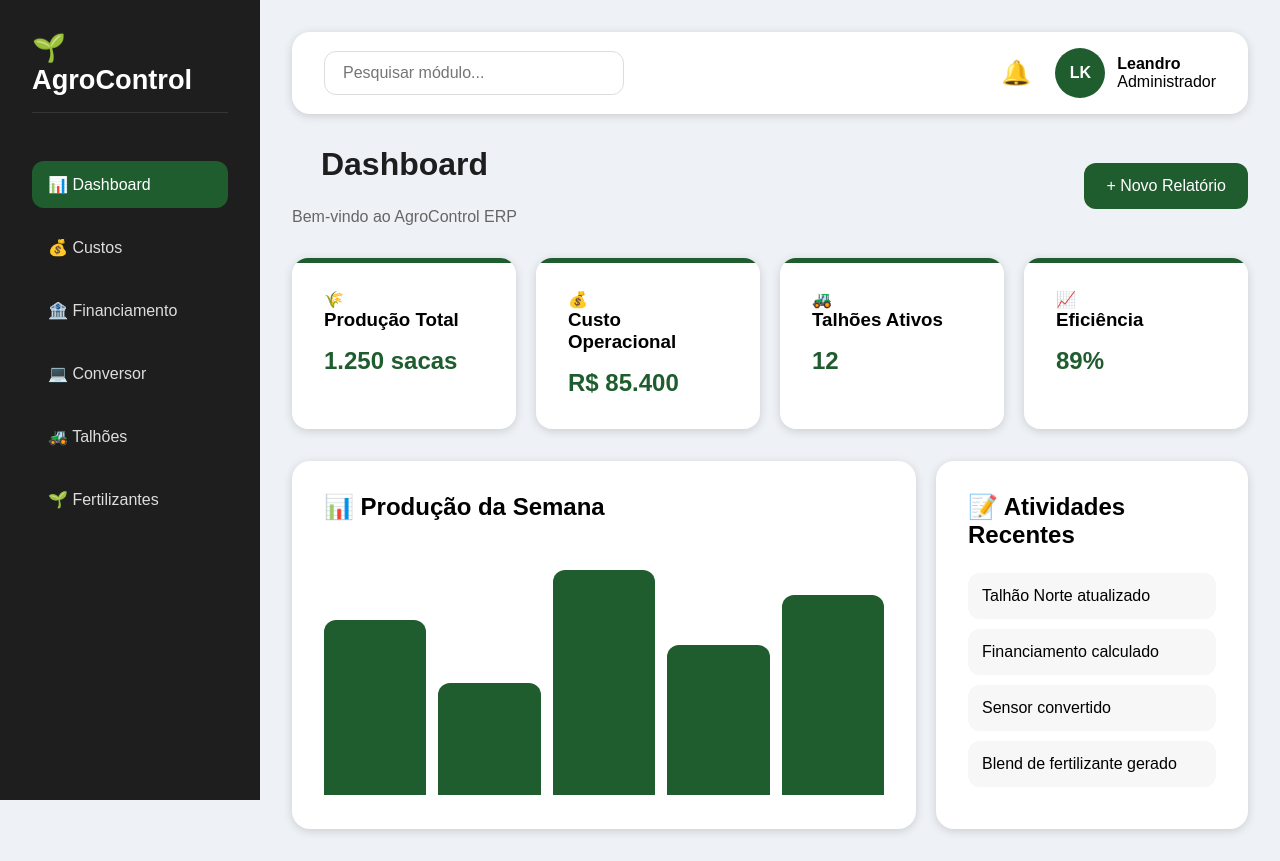
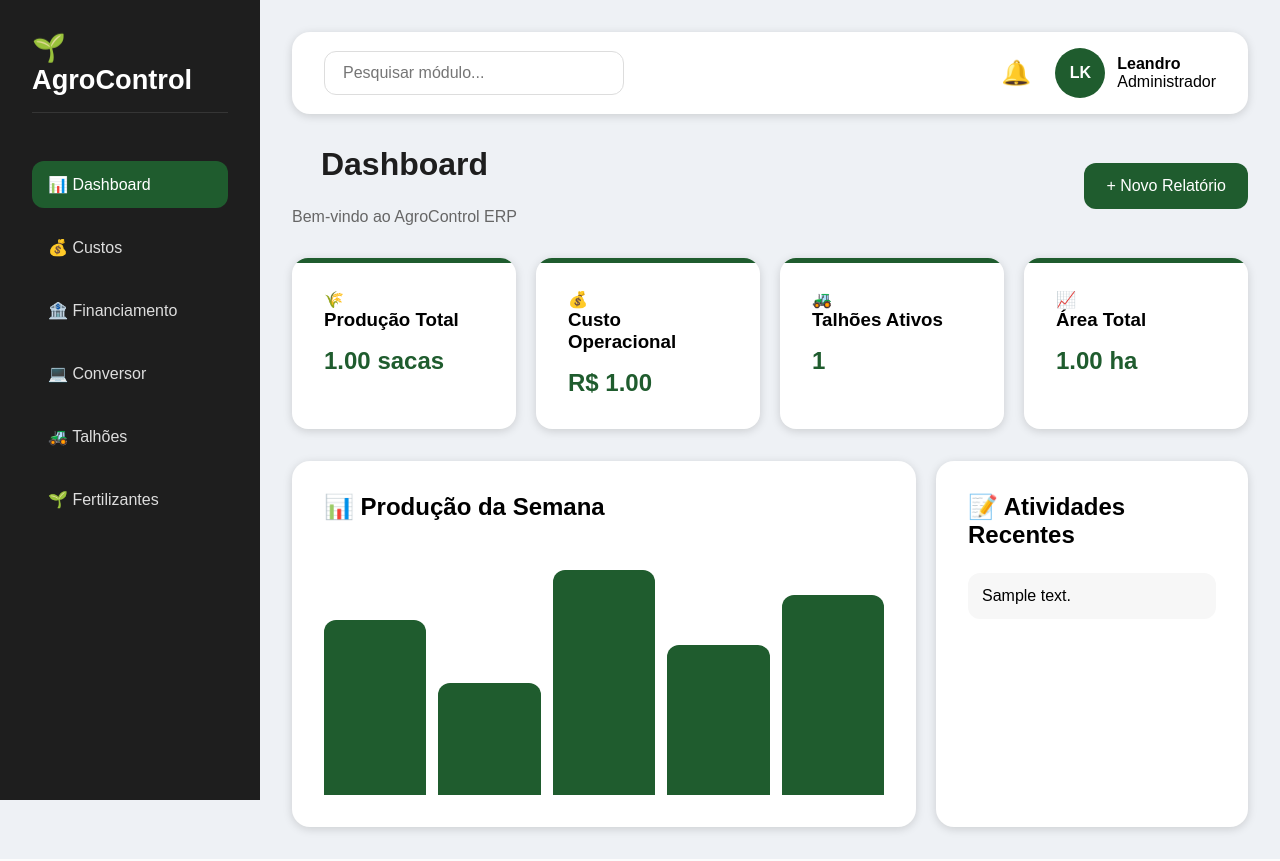
Before and after one commit to leandroklink/AgroCalc, a Flask app: page / in a window 1280 px wide. Run offline with Flask 3, Linux system fonts and the light colour scheme; tables that the repository leaves empty hold one stand-in row (values such as "Sample post").

Commit message:
Adicionando rotas para os cards do index.html e configurando exibição dos dados

```diff
--- a/app.py
+++ b/app.py
@@ -12,10 +12,7 @@ app = Flask(__name__) #criando aplicação Flask
 app.secret_key = '123456'
 database.criar_banco()
 
-#Rota principal (Dashboard)
-@app.route("/")
-def home():
-    return render_template("index.html")
+
 
 # página de custos
 @app.route('/custos', methods=['GET', 'POST'])
@@ -41,6 +38,9 @@ def custos():
                 qd,
                 resultado
             )
+            database.registrar_atividade(
+                f'Calculo realizado'
+                )
             flash(f'Cálculo salvo! Resultado: R$ {resultado}')
             return redirect(url_for('custos'))
 
@@ -67,6 +67,9 @@ def custos():
 def deletar_calculo():
     id = int(request.form.get('id'))
     database.deletar_calculo(id)
+    database.registrar_atividade(
+    f'Calculo deletado.'
+    )
     return redirect(url_for('custos'))
 
 
@@ -76,6 +79,7 @@ def deletar_calculo():
 @app.route('/editar-calculo/<int:id>')
 def editar_calculo(id):
     calculo = database.buscar_calculo_por_id(id)
+
     return render_template(
         'editar_calculo.html',
         calculo=calculo
@@ -100,7 +104,9 @@ def salvar_edicao():
         qd,
         resultado
     )
-
+    database.registrar_atividade(
+    f'Calculo atualizado'
+    )
     return redirect(url_for('custos'))
 
 
@@ -158,6 +164,9 @@ def financiamento():
                     amortizacao_mes,
                     saldo
                 ))
+            database.registrar_atividade(
+            'Financiamento calculado'
+            )
 
             return render_template(
                 'financiamento.html',
@@ -203,6 +212,10 @@ def fertilizante():
 
             total = area * dose
             totalTol = total / 1000
+
+            database.registrar_atividade(
+                'Financiamento calculado')
+
             return render_template(
                 'fertilizante.html',
                 total=total,
@@ -243,6 +256,8 @@ def conversor():
                 resultado = valor * 1000
             elif tipo == "ha_alq":
                 resultado = valor / 2.42
+            database.registrar_atividade(
+                'Conversão calculada')
 
             return render_template(
                 'conversor.html',
@@ -288,6 +303,10 @@ def talhoes():
                 produtividade,
                 producao
             )
+            database.registrar_atividade(
+                'Financiamento calculado'
+            )
+
             flash(f'Talhão {nome} cadastrado! Produção estimada: {producao:.2f} sacas.')
             return redirect(url_for('talhoes'))
 
@@ -314,6 +333,9 @@ def talhoes():
 def deletar_talhao():
     id = int(request.form.get('id'))
     database.deletar_talhao(id)
+    database.registrar_atividade(
+        f'Talhão de id {id} deletado'
+    )
     return redirect(url_for('talhoes'))
 
 
@@ -347,7 +369,34 @@ def salvar_edicao_talhao():
         produtividade,
         producao
     )
+    database.registrar_atividade(
+        f'Talhão {nome} atualizado.'
+    )
     return redirect(url_for('talhoes'))
+
+
+#rotas do index
+@app.route('/')
+def index():
+
+    producao = database.producao_total()
+
+    custo = database.custo_operacional()
+
+    talhoes = database.total_talhoes()
+
+    area = database.area_total()
+
+    atividades = database.buscar_atividades()
+
+    return render_template(
+        'index.html',
+        producao=producao,
+        custo=custo,
+        talhoes=talhoes,
+        area=area,
+        atividades=atividades
+    )
 
 
 # Executa o servidor
--- a/database.py
+++ b/database.py
@@ -29,6 +29,15 @@ def criar_banco():
         produtividade REAL,
         producao REAL,
         data_talhao DATETIME DEFAULT CURRENT_TIMESTAMP
+    )
+    """)
+
+
+    cursor.execute("""
+    CREATE TABLE IF NOT EXISTS atividades (
+        id INTEGER PRIMARY KEY AUTOINCREMENT,
+        descricao TEXT,
+        data_atividade DATETIME DEFAULT CURRENT_TIMESTAMP
     )
     """)
     conexao.commit()
@@ -254,3 +263,100 @@ def atualizar_talhao(id, nome, area, produtividade, producao):
     ))
     conexao.commit()
     conexao.close()
+
+
+#rotas do index
+
+#Producao Total
+def producao_total():
+    conexao = conectar()
+    cursor = conexao.cursor()
+
+    cursor.execute("""
+        SELECT SUM(producao)
+        FROM talhoes
+    """)
+
+    total = cursor.fetchone()[0]
+
+    conexao.close()
+
+    return total or 0
+
+def custo_operacional():
+    conexao = conectar()
+    cursor = conexao.cursor()
+
+    cursor.execute("""
+        SELECT SUM(resultado)
+        FROM calculos
+    """)
+    total = cursor.fetchone()[0]
+    conexao.close()
+    return total
+
+
+#soma da quantidade de talhoes
+def total_talhoes():
+    conexao = conectar()
+    cursor = conexao.cursor()
+
+    cursor.execute("""
+        SELECT COUNT(*)
+        FROM talhoes
+    """)
+
+    total = cursor.fetchone()[0]
+
+    conexao.close()
+
+    return total or 0
+
+
+#soma da área de talhões
+def area_total():
+    conexao = conectar()
+    cursor = conexao.cursor()
+
+    cursor.execute("""
+        SELECT SUM(area)
+        FROM talhoes
+    """)
+
+    total = cursor.fetchone()[0]
+
+    conexao.close()
+
+    return total or 0
+
+#salvar atividade
+def registrar_atividade(descricao):
+    conexao = conectar()
+    cursor = conexao.cursor()
+
+    cursor.execute("""
+        INSERT INTO atividades (descricao)
+        VALUES (?)
+    """, (descricao,))
+
+    conexao.commit()
+    conexao.close()
+
+
+#exibição de historico
+def buscar_atividades():
+    conexao = conectar()
+    cursor = conexao.cursor()
+
+    cursor.execute("""
+        SELECT descricao
+        FROM atividades
+        ORDER BY id DESC
+        LIMIT 10
+    """)
+
+    atividades = cursor.fetchall()
+
+    conexao.close()
+
+    return atividades
--- a/templates/index.html
+++ b/templates/index.html
@@ -27,25 +27,25 @@ Dashboard
     <div class="card">
         <span class="card-icon">🌾</span>
         <h3>Produção Total</h3>
-        <p>1.250 sacas</p>
+        <p>{{ "%.2f"|format(producao) }} sacas</p>
     </div>
 
     <div class="card">
         <span class="card-icon">💰</span>
         <h3>Custo Operacional</h3>
-        <p>R$ 85.400</p>
+        <p>R$ {{ "%.2f"|format(custo) }}</p>
     </div>
 
     <div class="card">
         <span class="card-icon">🚜</span>
         <h3>Talhões Ativos</h3>
-        <p>12</p>
+        <p>{{ talhoes }}</p>
     </div>
 
     <div class="card">
         <span class="card-icon">📈</span>
-        <h3>Eficiência</h3>
-        <p>89%</p>
+        <h3>Área Total</h3>
+        <p>{{ "%.2f"|format(area) }} ha</p>
     </div>
 
 </section>
@@ -74,10 +74,13 @@ Dashboard
         <h2>📝 Atividades Recentes</h2>
 
         <ul class="activity-list">
-            <li>Talhão Norte atualizado</li>
-            <li>Financiamento calculado</li>
-            <li>Sensor convertido</li>
-            <li>Blend de fertilizante gerado</li>
+
+        {% for atividade in atividades %}
+
+            <li>{{ atividade[0] }}</li>
+
+        {% endfor %}
+
         </ul>
 
     </div>
```
